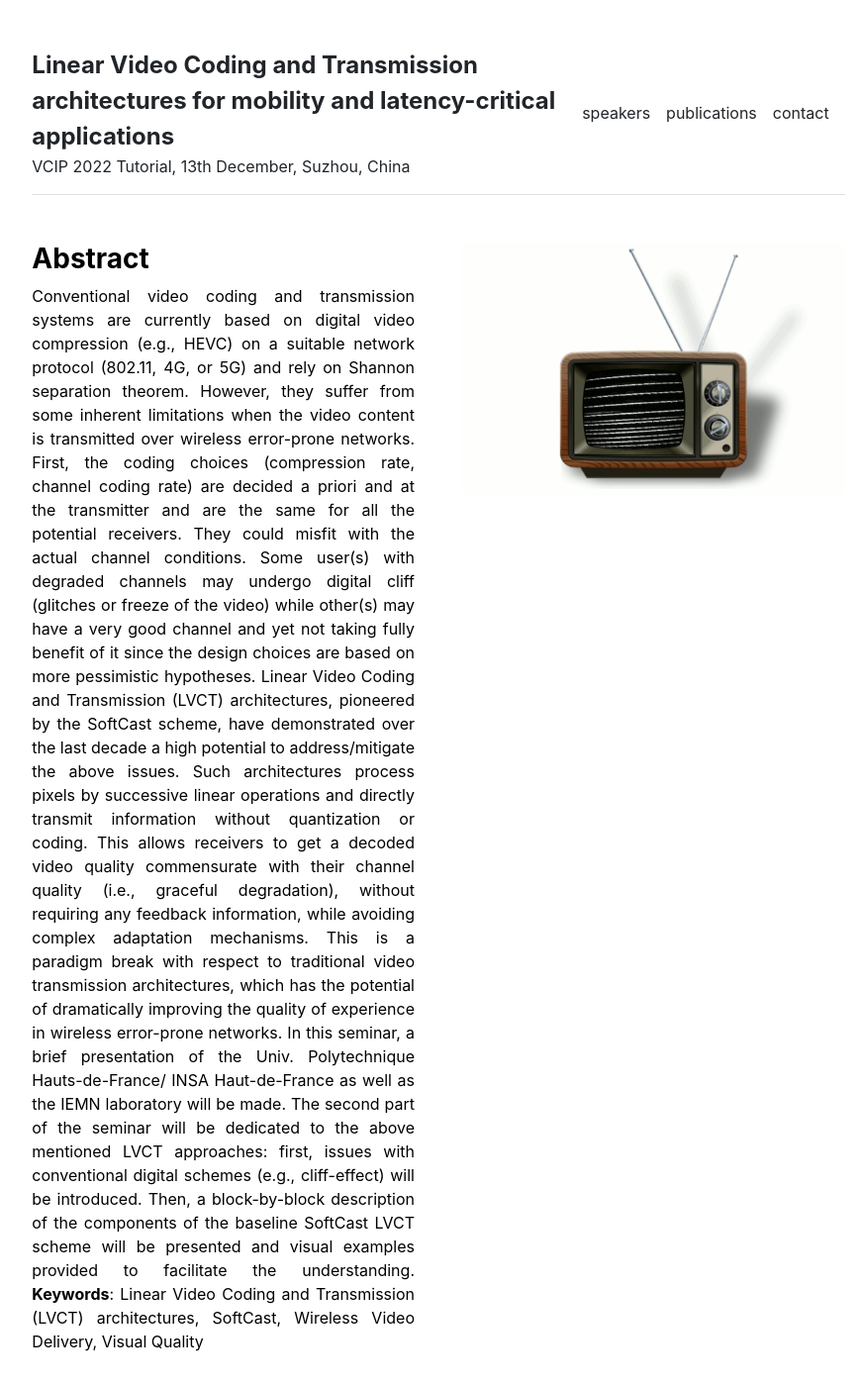
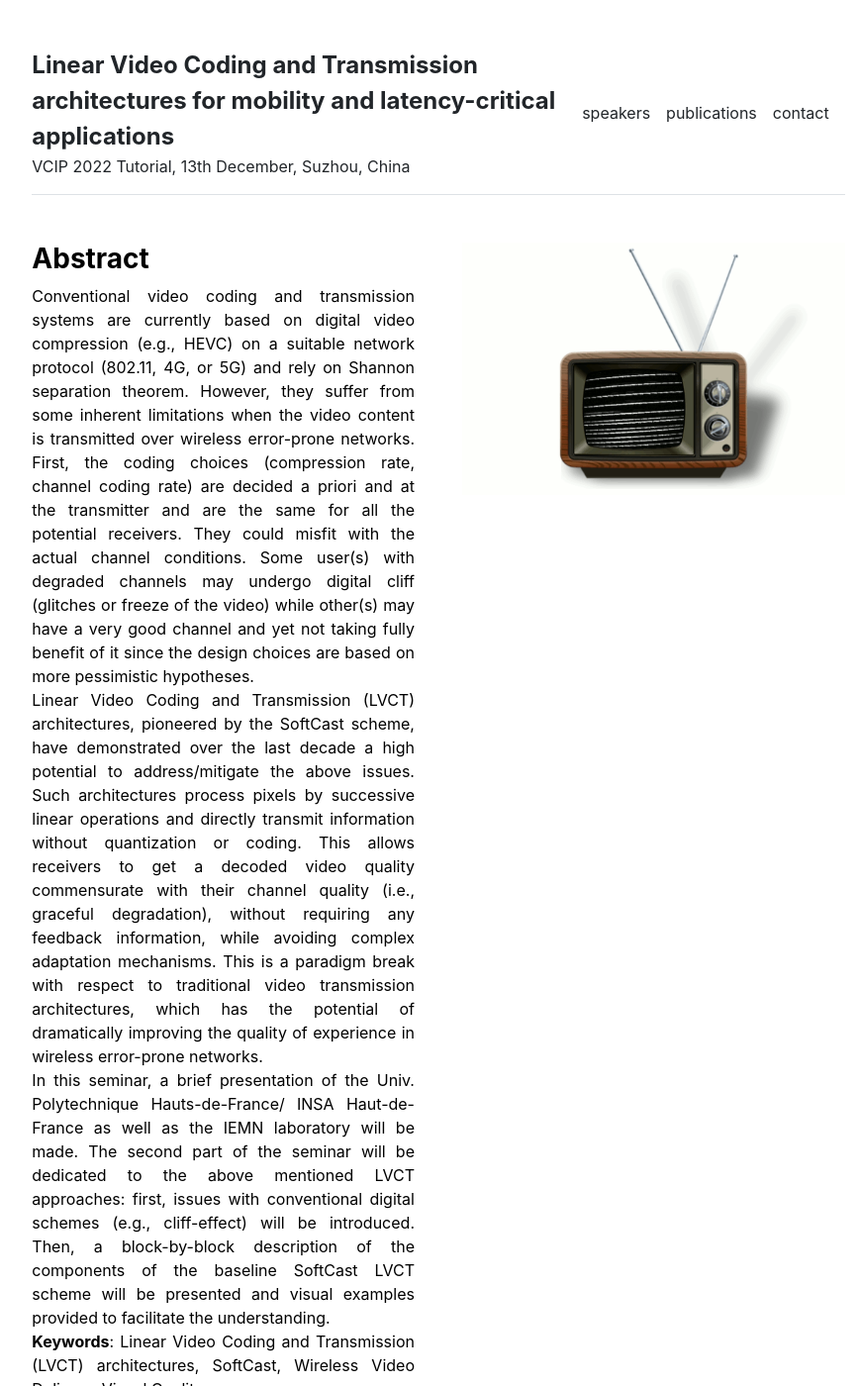
Before and after one commit to XiaYi59/LVCT, a Jekyll site: the page built from index.md, in a window 1280 px wide and 1400 px high. Shown: the whole window at 99% size, without its empty margins (197-1066 px from the left). Built offline with Jekyll 4.4.1, drawn with Linux system fonts in a browser that asks for light colours.

```diff
--- a/index.md
+++ b/index.md
@@ -3,11 +3,11 @@ layout: home
 title: "Home"
 ---
 <div style="text-align: justify">
-Conventional video coding and transmission systems are currently based on digital video compression (e.g., HEVC) on a suitable network protocol (802.11, 4G, or 5G) and rely on Shannon separation theorem. However, they suffer from some inherent limitations when the video content is transmitted over wireless error-prone networks. First, the coding choices (compression rate, channel coding rate) are decided a priori and at the transmitter and are the same for all the potential receivers. They could misfit with the actual channel conditions. Some user(s) with degraded channels may undergo digital cliff (glitches or freeze of the video) while other(s) may have a very good channel and yet not taking fully benefit of it since the design choices are based on more pessimistic hypotheses.
+Conventional video coding and transmission systems are currently based on digital video compression (e.g., HEVC) on a suitable network protocol (802.11, 4G, or 5G) and rely on Shannon separation theorem. However, they suffer from some inherent limitations when the video content is transmitted over wireless error-prone networks. First, the coding choices (compression rate, channel coding rate) are decided a priori and at the transmitter and are the same for all the potential receivers. They could misfit with the actual channel conditions. Some user(s) with degraded channels may undergo digital cliff (glitches or freeze of the video) while other(s) may have a very good channel and yet not taking fully benefit of it since the design choices are based on more pessimistic hypotheses.<br>
 
-Linear Video Coding and Transmission (LVCT) architectures, pioneered by the SoftCast scheme, have demonstrated over the last decade a high potential to address/mitigate the above issues. Such architectures process pixels by successive linear operations and directly transmit information without quantization or coding. This allows receivers to get a decoded video quality commensurate with their channel quality (i.e., graceful degradation), without requiring any feedback information, while avoiding complex adaptation mechanisms. This is a paradigm break with respect to traditional video transmission architectures, which has the potential of dramatically improving the quality of experience in wireless error-prone networks.
+Linear Video Coding and Transmission (LVCT) architectures, pioneered by the SoftCast scheme, have demonstrated over the last decade a high potential to address/mitigate the above issues. Such architectures process pixels by successive linear operations and directly transmit information without quantization or coding. This allows receivers to get a decoded video quality commensurate with their channel quality (i.e., graceful degradation), without requiring any feedback information, while avoiding complex adaptation mechanisms. This is a paradigm break with respect to traditional video transmission architectures, which has the potential of dramatically improving the quality of experience in wireless error-prone networks.<br>
 
-In this seminar, a brief presentation of the Univ. Polytechnique Hauts-de-France/ INSA Haut-de-France as well as the IEMN laboratory will be made. The second part of the seminar will be dedicated to the above mentioned LVCT approaches: first, issues with conventional digital schemes (e.g., cliff-effect) will be introduced. Then, a block-by-block description of the components of the baseline SoftCast LVCT scheme will be presented and visual examples provided to facilitate the understanding.
+In this seminar, a brief presentation of the Univ. Polytechnique Hauts-de-France/ INSA Haut-de-France as well as the IEMN laboratory will be made. The second part of the seminar will be dedicated to the above mentioned LVCT approaches: first, issues with conventional digital schemes (e.g., cliff-effect) will be introduced. Then, a block-by-block description of the components of the baseline SoftCast LVCT scheme will be presented and visual examples provided to facilitate the understanding.<br>
 
 <strong>Keywords</strong>: Linear Video Coding and Transmission (LVCT) architectures, SoftCast, Wireless Video Delivery, Visual Quality
 
```
